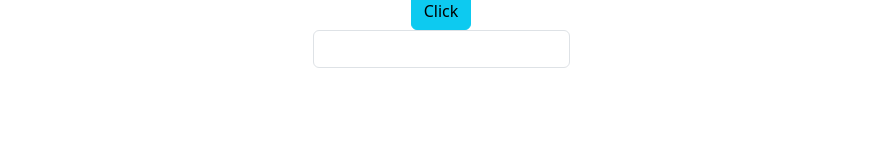
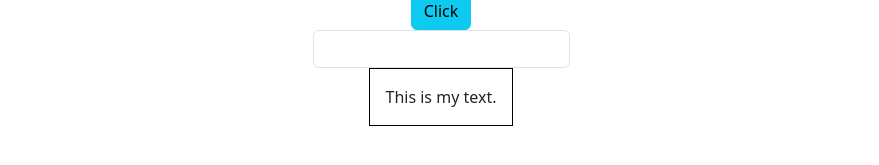
Before and after one commit to RahimliZakir/React-TypeScript, a React (Create React App) app in the folder app/: page / in a window 1280 px wide. Shown: the part 293-458 px from the top of the page, without its empty margins (199-1078 px from the left). Built offline with nearby package versions, Linux system fonts and the light colour scheme.

Commit message:
Style Props

```diff
--- a/app/src/App.tsx
+++ b/app/src/App.tsx
@@ -1,4 +1,3 @@
-import { Stats } from "fs";
 import Greet from "./components/Greet";
 import Person from "./components/Person";
 import PersonList from "./components/PersonList";
@@ -7,6 +6,7 @@ import Heading from "./components/Heading";
 import Oscar from "./components/Oscar";
 import Button from "./components/Button";
 import Input from "./components/Input";
+import Container from "./components/Container";
 
 const App = () => {
   const personName = {
@@ -62,6 +62,8 @@ const App = () => {
           console.log(e);
         }}
       />
+      {/* Style Props */}
+      <Container styles={{ border: "1px solid #000", padding: "1rem" }} />
     </div>
   );
 };
--- /dev/null
+++ b/app/src/components/Container.tsx
@@ -0,0 +1,15 @@
+import React from "react";
+
+type ContainerProps = {
+  styles: React.CSSProperties;
+};
+
+const Container: React.FC<ContainerProps> = ({ styles }) => {
+  return (
+    <div>
+      <p style={styles}>This is my text.</p>
+    </div>
+  );
+};
+
+export default Container;
```
